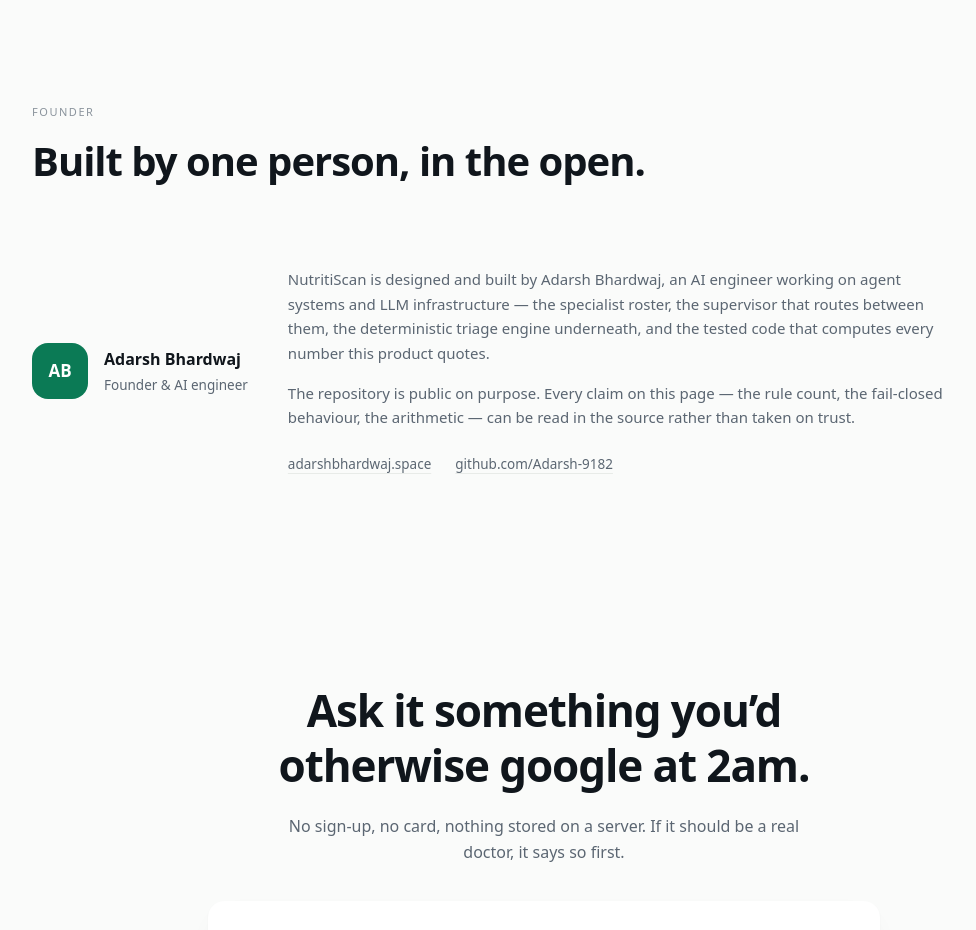
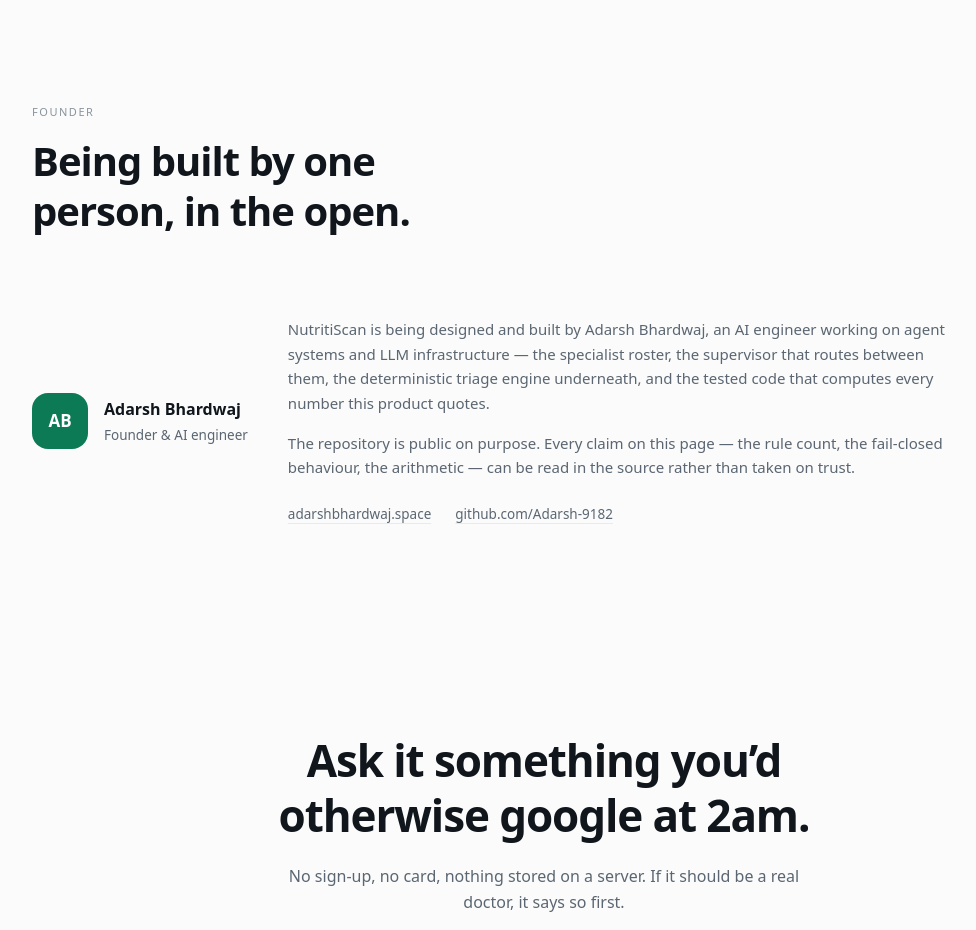
Before and after one commit to Adarsh-9182/nutritiscan-ai, a Next.js app: page / in a window 1280 px wide. Shown: the part 4060-4990 px from the top of the page, without its empty margins (96-1072 px from the left). Built offline with nearby package versions, Linux system fonts and the light colour scheme; no server answers.

Commit message:
Say the founder section is being built, not built

```diff
--- a/components/landing.tsx
+++ b/components/landing.tsx
@@ -559,7 +559,7 @@
           <Reveal>
             <Label>Founder</Label>
             <h2 className="mt-4 max-w-2xl text-balance text-[28px] font-semibold leading-tight tracking-[-0.025em] sm:text-[40px]">
-              Built by one person, in the open.
+              Being built by one person, in the open.
             </h2>
           </Reveal>
 
@@ -577,7 +577,7 @@
 
               <div className="max-w-2xl">
                 <p className="text-[15px] leading-relaxed text-[var(--m-muted)]">
-                  NutritiScan is designed and built by Adarsh Bhardwaj, an AI engineer working on
+                  NutritiScan is being designed and built by Adarsh Bhardwaj, an AI engineer working on
                   agent systems and LLM infrastructure — the specialist roster, the supervisor that
                   routes between them, the deterministic triage engine underneath, and the tested
                   code that computes every number this product quotes.
```
